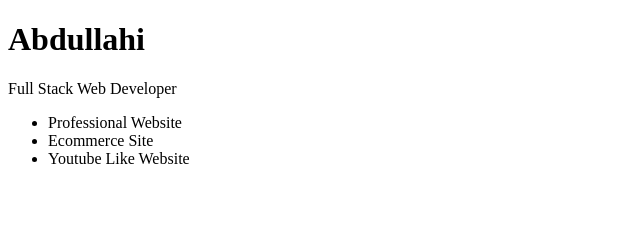
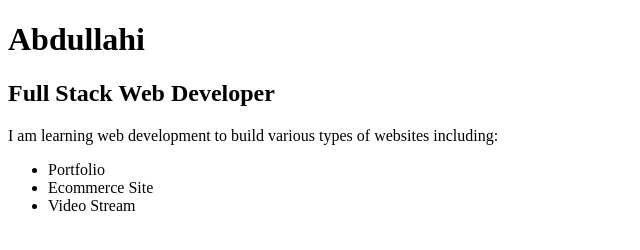
Before and after one commit to FullfocusApp/100devs-journey, a plain HTML site: page index.html in a window 1280 px wide. Shown: the whole page, without its empty margins (0-640 px from the left). Drawn offline with Linux system fonts and the light colour scheme.

Commit message:
Added paragraph and updated formatting with prettier.

```diff
--- a/index.html
+++ b/index.html
@@ -1,17 +1,21 @@
 <!DOCTYPE html>
 <html lang="en">
-<head>
-    <meta charset="UTF-8">
-    <meta name="viewport" content="width=device-width, initial-scale=1.0">
+  <head>
+    <meta charset="UTF-8" />
+    <meta name="viewport" content="width=device-width, initial-scale=1.0" />
     <title>My Coding Journey</title>
-</head>
-<body>
+  </head>
+  <body>
     <h1>Abdullahi</h1>
-    <p>Full Stack Web Developer</p>
+    <h2>Full Stack Web Developer</h2>
+    <p>
+      I am learning web development to build various types of websites
+      including:
+    </p>
     <ul>
-        <li>Professional Website</li>
-        <li>Ecommerce Site</li>
-        <li>Youtube Like Website</li>
+      <li>Portfolio</li>
+      <li>Ecommerce Site</li>
+      <li>Video Stream</li>
     </ul>
-</body>
+  </body>
 </html>
```
